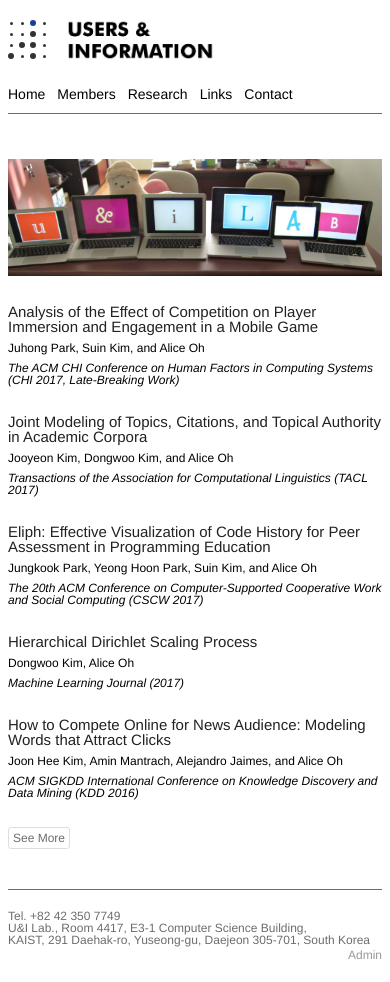
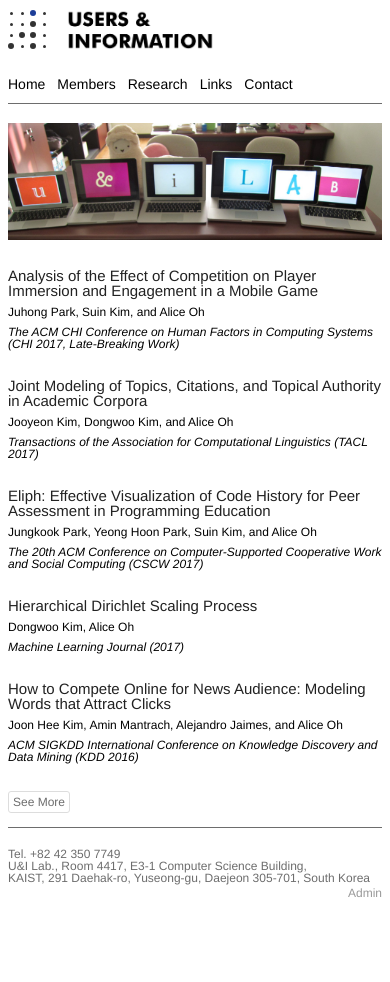
Before and after one commit to uilab-github/uilab-web-old, a React app: page / in a window 390 px wide. After the commit the page ends 910 px from the top, so only its background shows below. Built offline with nearby package versions, Linux system fonts and the light colour scheme; a web font is replaced by a local one; what react-google-maps-loader would draw is missing.

Commit message:
reduce paddings for mobile

```diff
--- a/index.html
+++ b/index.html
@@ -40,6 +40,6 @@
   </head>
   <body>
     <div id="root"></div>
-    <script src="/build/bundle-95b81290c8.js"></script>
+    <script src="/build/bundle-55622e4618.js"></script>
   </body>
 </html>
--- a/src/style/components/_app.scss
+++ b/src/style/components/_app.scss
@@ -4,3 +4,11 @@
     padding: 20px 0;
   }
 }
+
+@media (max-width: 768px) {
+  .c-app {
+    &__body {
+      padding: 4px 0;
+    }
+  }
+}
--- a/src/style/components/_footer.scss
+++ b/src/style/components/_footer.scss
@@ -27,3 +27,9 @@
     }
   }
 }
+
+@media (max-width: 768px) {
+  .c-footer {
+    padding: 10px 0;
+  }
+}
--- a/src/style/components/_header.scss
+++ b/src/style/components/_header.scss
@@ -38,3 +38,9 @@
     }
   }
 }
+
+@media (max-width: 768px) {
+  .c-header {
+    padding: 10px 0;
+  }
+}
```
Also changed, not shown: 2 other files (tests, documents, lock files or other folders).
